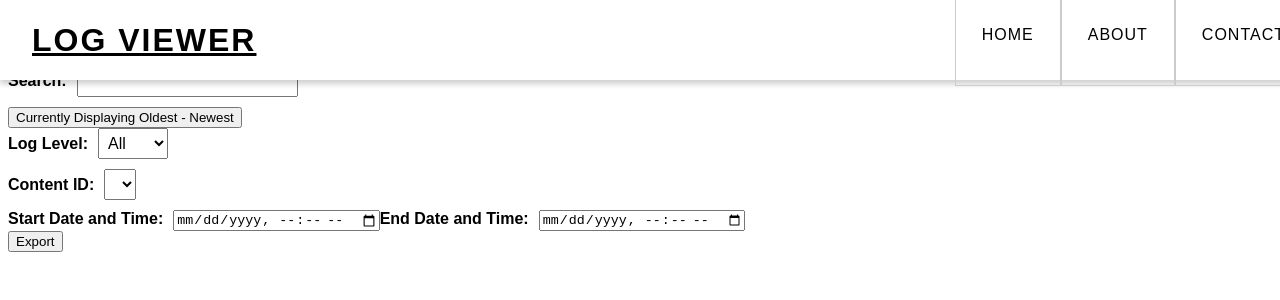
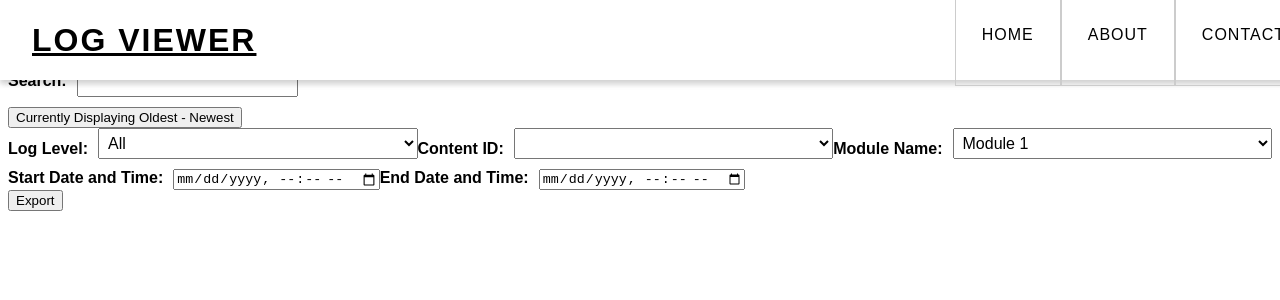
Before and after one commit to piotronm/log_viewer, a React (Create React App) app: page / in a window 1280 px wide. Shown: the top 300 px of the page. Built offline with nearby package versions, Linux system fonts and the light colour scheme.

Commit message:
Update App.jsx

```diff
--- a/src/App.jsx
+++ b/src/App.jsx
@@ -212,7 +212,7 @@ if (sortOrder === "oldest") {
         <div>
           <button onClick={toggleSortOrder}>Currently Displaying {sortOrder === "newest" ? "Oldest - Newest" : "Newest - Oldest"}</button>
         </div>
-        <div>
+        <div class='form-group'>
           <label htmlFor="log-types">Log Level:</label>
           <select id="log-types" value={logType} onChange={handleLogTypeChange}>
             <option value="">All</option>
@@ -220,11 +220,15 @@ if (sortOrder === "oldest") {
             <option value="Warn">Warn</option>
             <option value="Error">Error</option>
           </select>
-        </div>
-        <div>
           <label htmlFor="contentid-dropdown">Content ID:</label>
           <select id="contentid-dropdown" value={selectedContentId} onChange={handleContentIdChange}>
           {/* options */}
+          </select>
+          <label for="module-name">Module Name:</label>
+          <select id="module-name">
+            <option value="module1">Module 1</option>
+            <option value="module2">Module 2</option>
+            <option value="module3">Module 3</option>
           </select>
         </div>
         <div>
```
